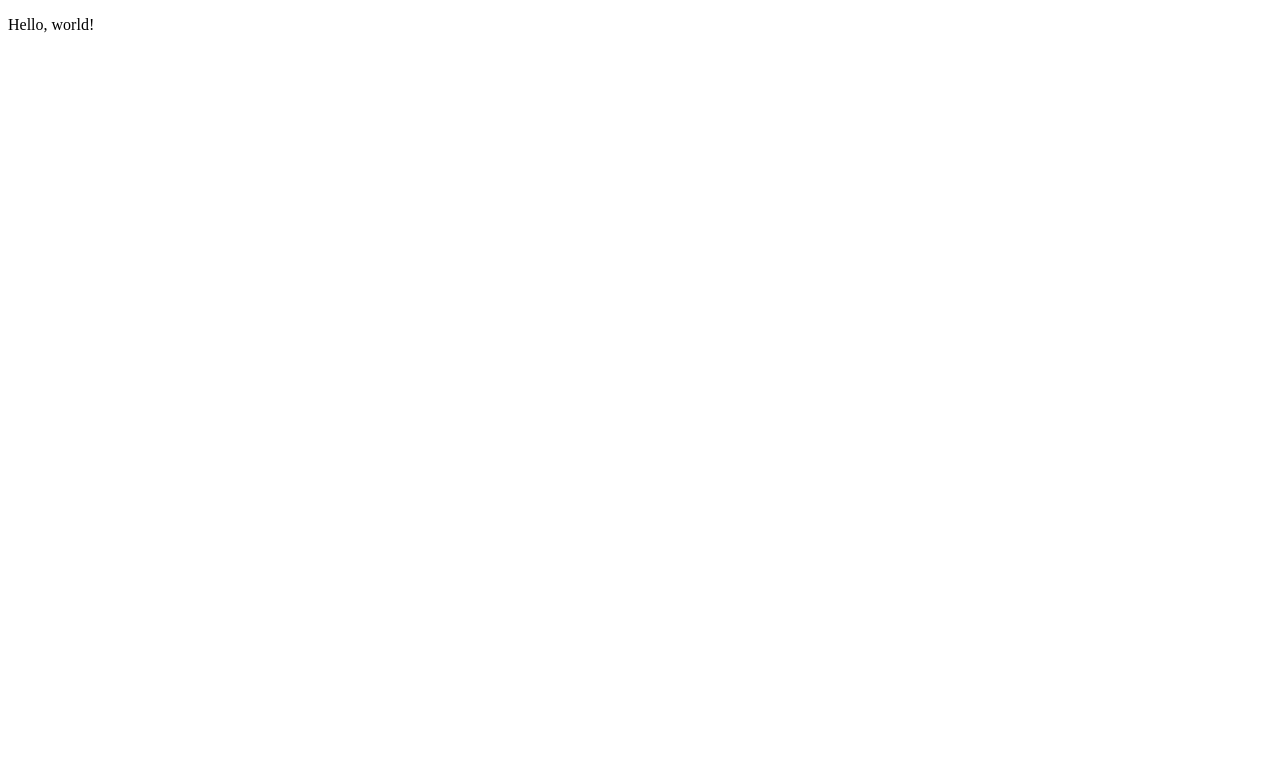
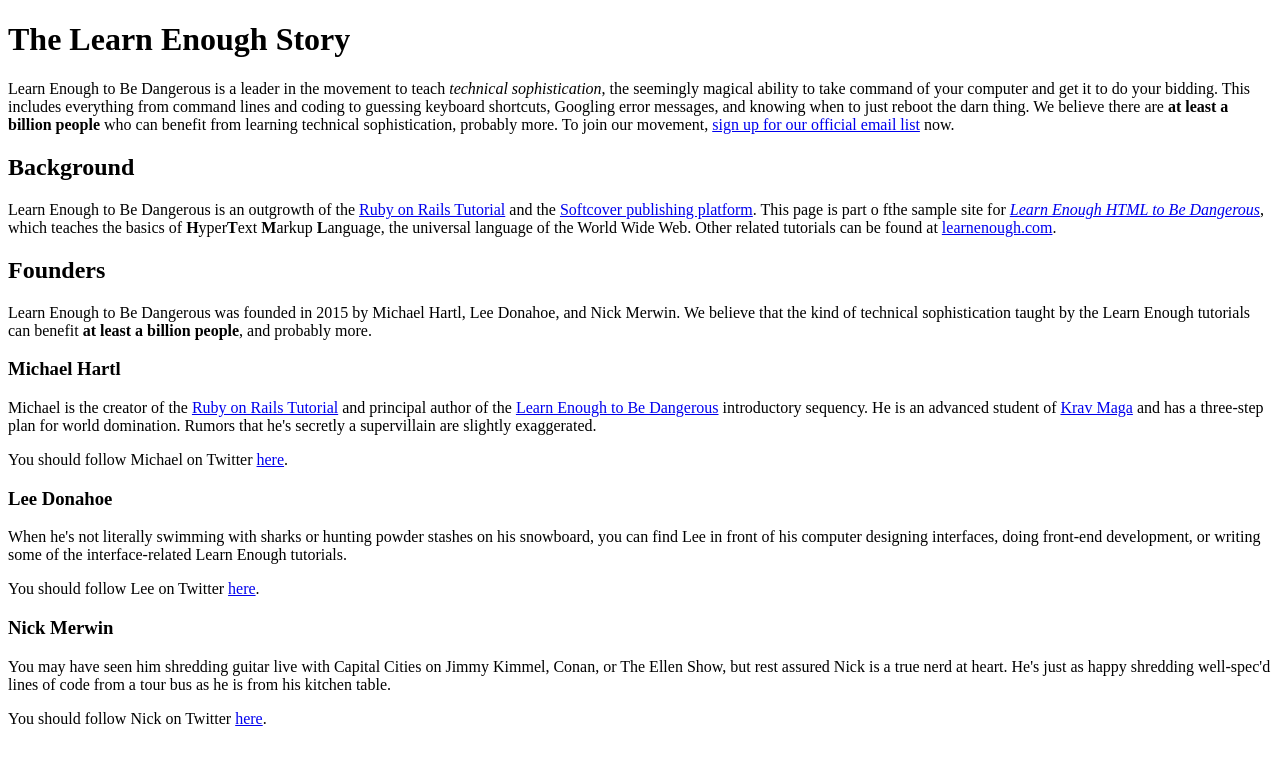
Before and after one commit to samekh93/sample_website, a plain HTML site: page index.html in a window 1280 px wide. Drawn offline with Linux system fonts and the light colour scheme.

Commit message:
Adding content

```diff
--- a/index.html
+++ b/index.html
@@ -1,10 +1,66 @@
 <!DOCTYPE html>
 <html>
   <head>
-    <title>Page Title</title>
+    <title>Learn Enough to be Dangerous</title>
     <meta charset="utf-8">
   </head>
   <body>
-    <p>Hello, world!</p>
+
+    <h1>The Learn Enough Story</h1>
+
+    <p>
+      Learn Enough to Be Dangerous is a leader in the movement to teach <em>technical sophistication</em>, the seemingly magical ability to take command of your computer and get it to do your bidding. This includes everything from command lines and coding to guessing keyboard shortcuts, Googling error messages, and knowing when to just reboot the darn thing. We believe there are <strong>at least a billion people</strong> who can benefit from learning technical sophistication, probably more. To join our movement, <a href="http://learnenough.com/email">sign up for our official email list</a> now.
+    </p>
+
+    <h2>Background</h2>
+      <p>
+        Learn Enough to Be Dangerous is an outgrowth of the <a href="http://railstutorial.org/">Ruby on Rails Tutorial</a> and the <a href="http://www.softcover.io">Softcover publishing platform</a>. This page is part o fthe sample site for <a href="http://learnenough.com/html-tutorial"><em>Learn Enough HTML to Be Dangerous</em></a>, which teaches the basics of <strong>H</strong>yper<strong>T</strong>ext <strong>M</strong>arkup <strong>L</strong>anguage, the universal language of the World Wide Web. Other related tutorials can be found at <a href="http://learnenough.com/">learnenough.com</a>.
+      </p>
+
+    <h2>Founders</h2>
+
+    <p>
+      Learn Enough to Be Dangerous was founded in 2015 by Michael Hartl, Lee Donahoe, and Nick Merwin. We believe that the kind of technical sophistication taught by the Learn Enough tutorials can benefit <strong>at least a billion people</strong>, and probably more.
+    </p>
+
+    <h3>Michael Hartl</h3>
+
+      <p>
+        Michael is the creator of the <a href="http://railstutorial.org/">Ruby on Rails Tutorial</a> and principal author of the <a href="http://learnenough.com/">Learn Enough to Be Dangerous</a> introductory sequency. He is an advanced student of <a href="http://kravmaga.com/">Krav Maga</a> and has a three-step plan for world domination. Rumors that he's secretly a supervillain are slightly exaggerated.
+      </p>
+
+      <p>
+        You should follow Michael on Twitter
+        <a href="http://twitter.com/mhartl" target="_blank">here</a>.
+      </p>
+
+    <h3>Lee Donahoe</h3>
+
+    <p>
+      When he's not literally swimming with sharks or hunting powder stashes
+      on his snowboard, you can find Lee in front of his computer designing
+      interfaces, doing front-end development, or writing some of the
+      interface-related Learn Enough tutorials.
+    </p>
+
+    <p>
+      You should follow Lee on Twitter
+      <a href="https://twitter.com/leedonahoe" target="_blank">here</a>.
+    </p>
+
+    <h3>Nick Merwin</h3>
+
+    <p>
+      You may have seen him shredding guitar live with Capital Cities on Jimmy
+      Kimmel, Conan, or The Ellen Show, but rest assured Nick is a true nerd
+      at heart. He's just as happy shredding well-spec'd lines of code from a
+      tour bus as he is from his kitchen table.
+    </p>
+
+    <p>
+      You should follow Nick on Twitter
+      <a href="https://twitter.com/nickmerwin" target="_blank">here</a>.
+    </p>
+
   </body>
 </html>
```
